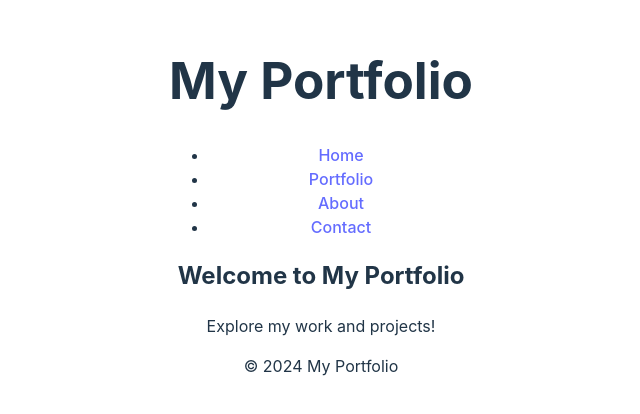
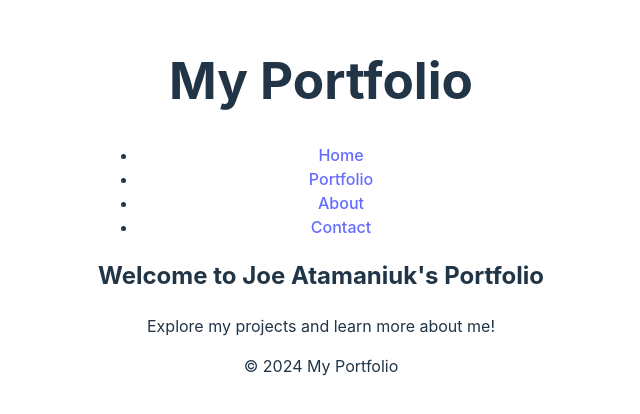
Before and after one commit to kurlee710/react-portfolio-project, a React (Vite) app: page / in a window 1280 px wide. Shown: the part 194-608 px from the top of the page, without its empty margins (319-959 px from the left). Built offline with nearby package versions, Linux system fonts and the light colour scheme.

Commit message:
filled out home page

```diff
--- a/src/pages/Home.jsx
+++ b/src/pages/Home.jsx
@@ -3,8 +3,8 @@ import React from "react";
 const Home = () => {
   return (
     <div>
-      <h2>Welcome to My Portfolio</h2>
-      <p>Explore my work and projects!</p>
+      <h2>Welcome to Joe Atamaniuk's Portfolio</h2>
+      <p>Explore my projects and learn more about me!</p>
     </div>
   );
 };
```
